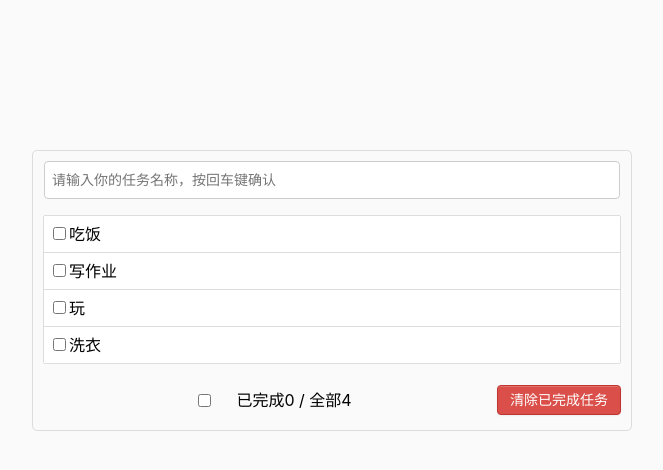
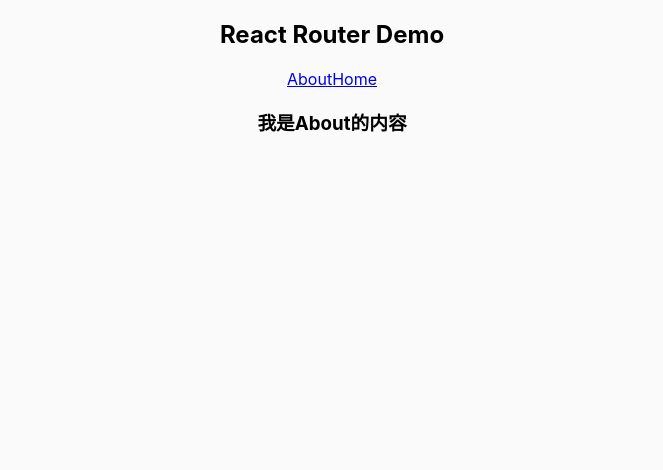
Before and after one commit to Leeaoyin/hello-react, a React (Create React App) app: page / in a window 1280 px wide. Shown: the top 470 px of the page, without its empty margins (308-971 px from the left). Built offline with nearby package versions, Linux system fonts and the light colour scheme.

Commit message:
feat: add app.jsx

```diff
--- a/src/App.js
+++ b/src/App.js
@@ -65,14 +65,34 @@ class App extends Component {
     return (
       <div className="App">
         {/* todolist begin */}
-        <div className="todo-container">
+        {/* <div className="todo-container">
           <div className="todo-wrap">
             <Header addTodo={this.addTodo} />
             <List todos={this.state.todos} updateTodo={this.updateTodo} deleteTodo={this.deleteTodo} />
             <Footer todos={this.state.todos} checkedAll={this.checkedAll} clearAllDone={this.clearAllDone} />
           </div>
+        </div> */}
+        {/* todolist end */}
+        <div chassName="row">
+      <div chassName="col-xs-offset-2 col-xs-8">
+        <div chassName="page-header"><h2>React Router Demo</h2></div>
+      </div>
+    </div>
+    <div chassName="row">
+      <div chassName="col-xs-2 col-xs-offset-2">
+        <div chassName="list-group">
+          <a chassName="list-group-item active" href="./about.html">About</a>
+          <a chassName="list-group-item" href="./home.html">Home</a>
         </div>
-        {/* todolist end */}
+      </div>
+      <div chassName="col-xs-6">
+        <div chassName="panel">
+          <div chassName="panel-body">
+            <h3>我是About的内容</h3>
+          </div>
+        </div>
+      </div>
+    </div>
       </div>
     )
   }
```
